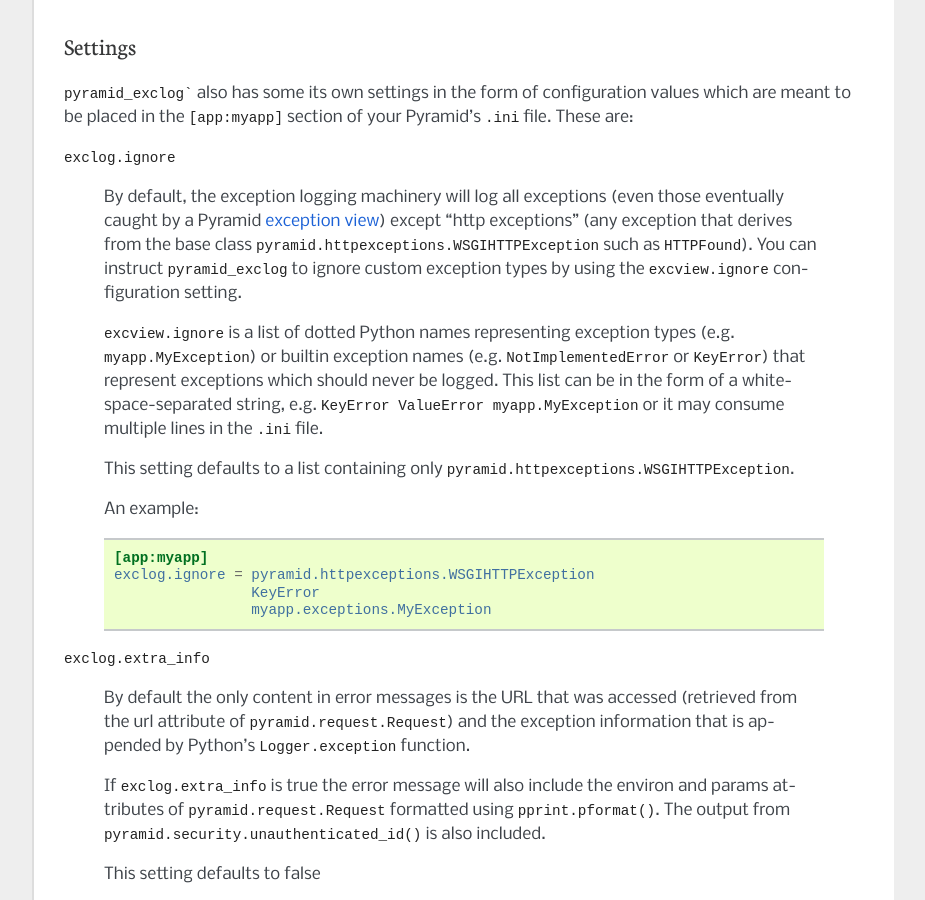
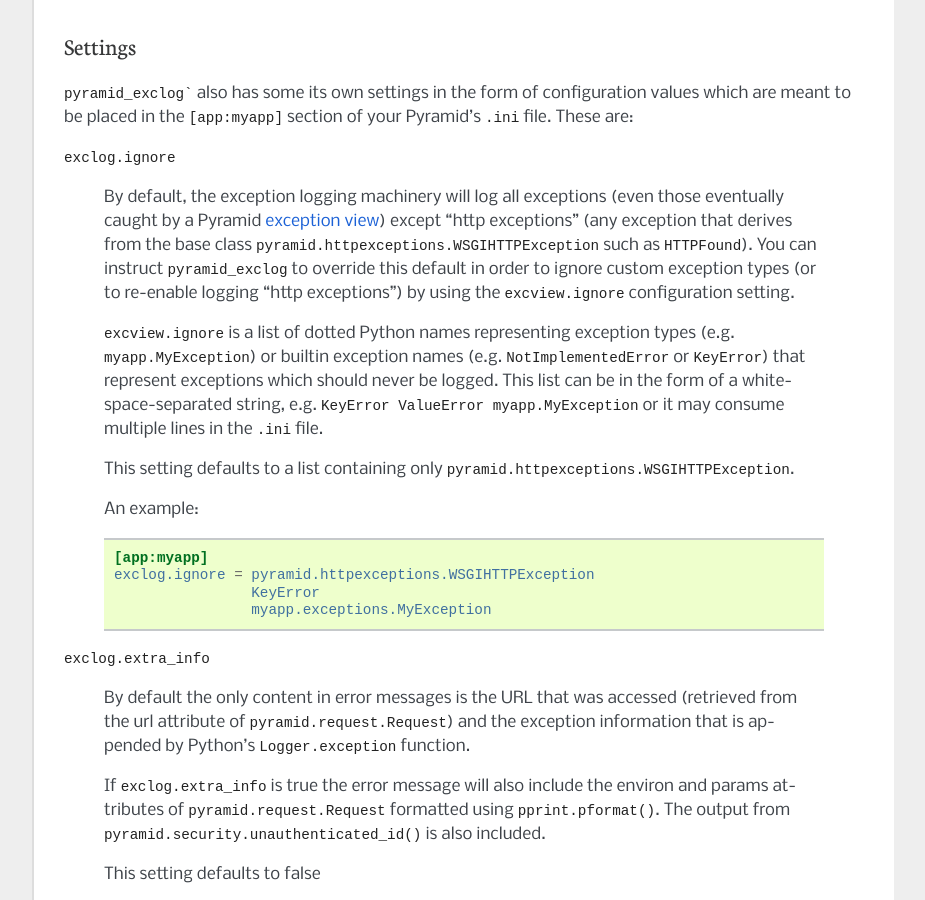
Before and after one commit to Pylons/pyramid_exclog, a Sphinx documentation site: the page built from docs/index.rst, in a window 1280 px wide and 900 px high, scrolled down 4156 px. Shown: the whole window, without its empty margins (198-1123 px from the left). Built offline with Sphinx 7.4.7, drawn with Linux system fonts in a browser that asks for light colours.

Commit message:
Clarification of exclog.ignore documentation
Changed exclog.ignore documentation to make clear it is possible to re-enable logging http exceptions.

```diff
--- a/docs/index.rst
+++ b/docs/index.rst
@@ -259,8 +259,9 @@
    those eventually caught by a Pyramid :term:`exception view`) except "http
    exceptions" (any exception that derives from the base class
    ``pyramid.httpexceptions.WSGIHTTPException`` such as ``HTTPFound``).  You
-   can instruct ``pyramid_exclog`` to ignore custom exception types by using
-   the ``excview.ignore`` configuration setting.
+   can instruct ``pyramid_exclog`` to override this default in order to
+   ignore custom exception types (or to re-enable logging "http exceptions")
+   by using the ``excview.ignore`` configuration setting.
 
    ``excview.ignore`` is a list of dotted Python names representing exception
    types (e.g. ``myapp.MyException``) or builtin exception names (e.g.
```
